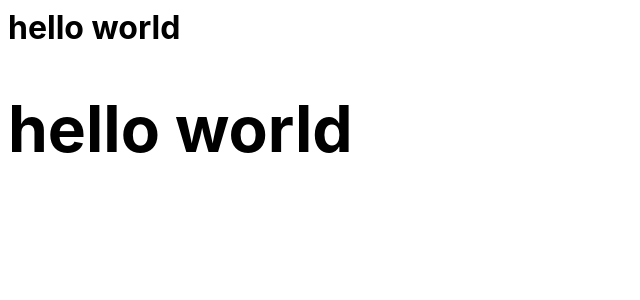
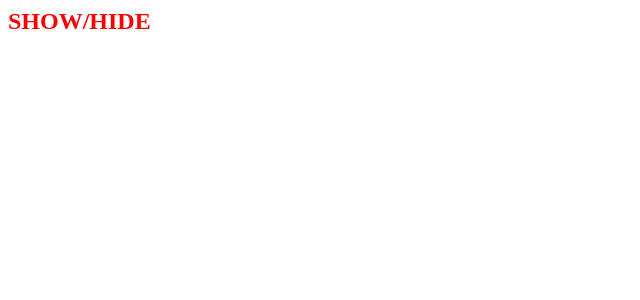
Before and after one commit to Jerrydev01/react-8sdkvg, a React (Create React App) app: page / in a window 1280 px wide. Shown: the top 300 px of the page, without its empty margins (0-640 px from the left). Built offline with nearby package versions, Linux system fonts and the light colour scheme.

Commit message:
1 file modified

```diff
--- a/src/App.js
+++ b/src/App.js
@@ -2,14 +2,11 @@ import React, { useState, useEffect } from 'react';
 import './style.css';
 
 export default function App() {
-  const [text, setText] = useState('');
-  const firstValue = text || 'hello world';
-  const secondValue = text && 'hello world';
+  const [isShow, setIsShow] = useState(false);
 
   return (
     <>
-      <h1>{text || 'hello world'}</h1>
-      <h1>{!text && <h1>hello world</h1>}</h1>
+      <h2>SHOW/HIDE</h2>
     </>
   );
 }
```
